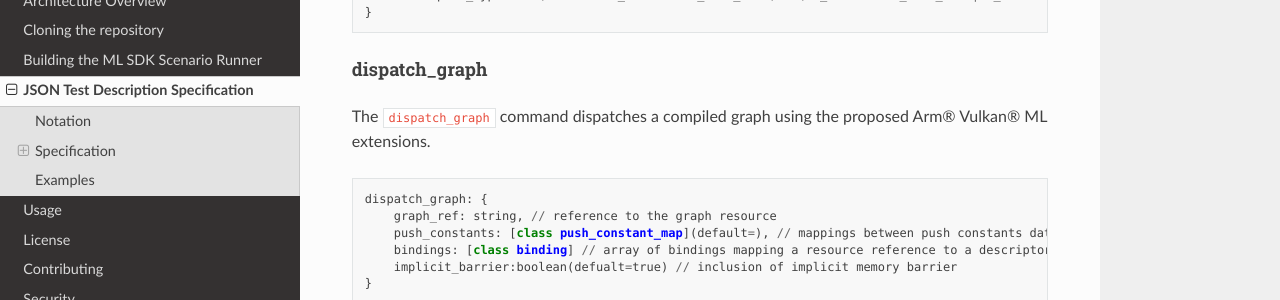
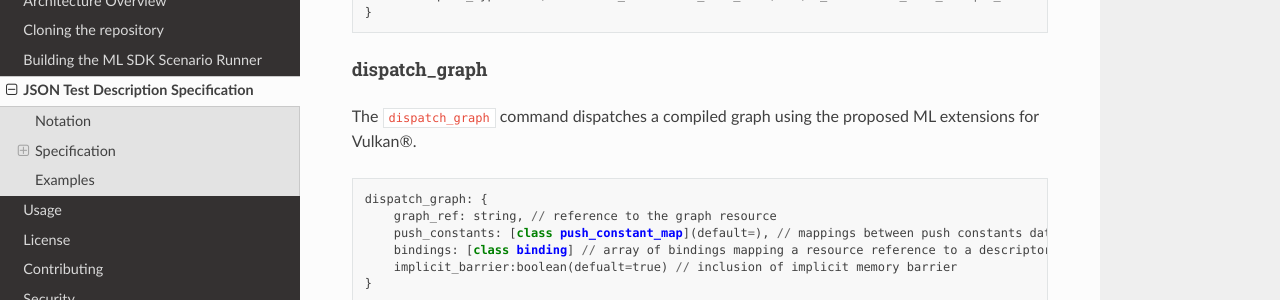
Before and after one commit to arm/ai-ml-sdk-scenario-runner, a Sphinx documentation site: the page built from docs/source/json.rst, in a window 1280 px wide and 900 px high, scrolled down 6953 px. Shown: the part 151-451 px from the top of the window. Built offline with Sphinx 7.4.7 and the Read the Docs theme 3.1.0, drawn with Linux system fonts in a browser that asks for light colours.

```diff
--- a/docs/source/json.rst
+++ b/docs/source/json.rst
@@ -380,7 +380,7 @@ dispatch_graph
 """"""""""""""
 
 The ``dispatch_graph`` command dispatches a compiled graph using the proposed
-Arm® Vulkan® ML extensions.
+ML extensions for Vulkan®.
 
 .. code-block::
 
```
Also changed, not shown: README.md (+6 -6 lines).
